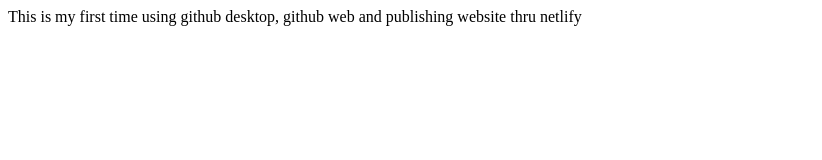
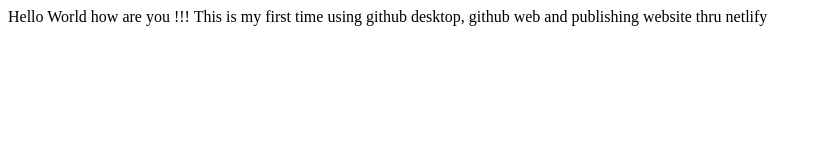
Before and after one commit to anup1551/My_First_Website, a plain HTML site: page index.html in a window 1280 px wide. Shown: the whole page, without its empty margins (0-822 px from the left). Drawn offline with Linux system fonts and the light colour scheme.

Commit message:
Feat: Modified title
Modified title of the website

```diff
--- a/index.html
+++ b/index.html
@@ -4,9 +4,10 @@
     <meta charset="UTF-8">
     <meta http-equiv="X-UA-Compatible" content="IE=edge">
     <meta name="viewport" content="width=device-width, initial-scale=1.0">
-    <title>Wel-come to my website</title>
+    <title> Wel-come to my website </title>
 </head>
 <body>
+    Hello World how are you !!!
     This is my first time using github desktop, github web and publishing website thru netlify
 </body>
 </html>
```
